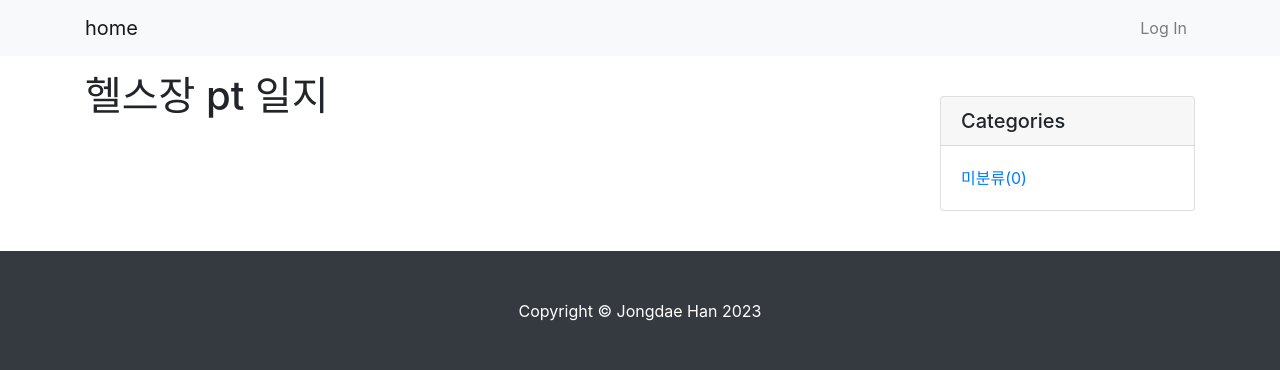
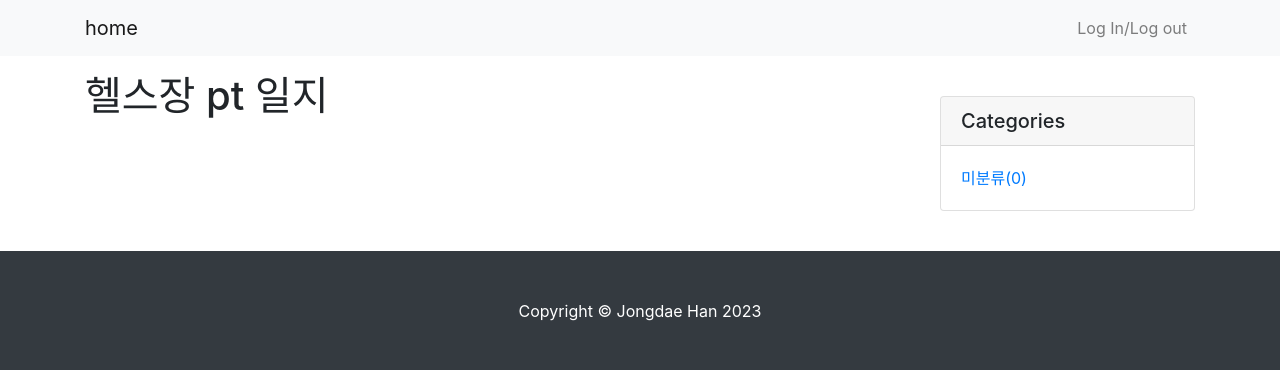
Before and after one commit to bbamsu99/RCP, a Django app: page /body/ in a window 1280 px wide. Shown: the top 370 px of the page. Run offline with Django 4.2, Linux system fonts and the light colour scheme; data that the repository does not hold is empty; some libraries are stand-ins or nearby versions.

Commit message:
이제못함

```diff
--- a/Body/templates/Body/navbar.html
+++ b/Body/templates/Body/navbar.html
@@ -11,7 +11,7 @@
             <div class="collapse navbar-collapse" id="navbarNavDropdown">
                 <ul class="navbar-nav ml-auto">
                     <li class="nav-item">
-                        <a class="nav-link" href="#" data-toggle="modal" data-target="#loginModal">Log In</a>
+                        <a class="nav-link" href="#" data-toggle="modal" data-target="#loginModal">Log In/Log out</a>
                     </li>
                 </ul>
             </div>
@@ -32,12 +32,7 @@
                 <div class="modal-body">
                     <div class="row">
                         <div class="col-md-6">
-                            <a role="button" type="button" class="btn btn-outline-dark btn-block btn-sm " href="{% provider_login_url 'google' %}"><i class="fab fa-google"></i>&nbsp&nbsp Log in with Google</button></a>
-                            <button type="button" class="btn btn-outline-dark btn-block btn-sm "><i class="fab fa-google"></i>&nbsp&nbsp Log in with Google</button>
-                            <button type="button" class="btn btn-outline-dark btn-block btn-sm "><i class="far fa-envelope"></i>&nbsp&nbsp Log in with E-mail</button>
-                        </div>
-                        <div class="col-md-6">
-                            <button type="button" class="btn btn-outline-dark btn-block btn-sm"><i class="far fa-envelope"></i>&nbsp&nbsp Sign Up with E-mail</button>
+                            <a role="button" type="button" class="btn btn-outline-dark btn-block btn-sm " href="{% provider_login_url 'google' %}"><i class="fab fa-google"></i>&nbsp&nbsp Log in/Log out with Google</button></a>
                         </div>
                     </div>
                 </div>
--- a/Body/views.py
+++ b/Body/views.py
@@ -9,7 +9,7 @@ class PostUpdate(LoginRequiredMixin, UpdateView):
     model = Post
     fields = ['title', 'content', 'head_image', 'category', 'tag']
 
-    template_name = 'body/post_update.html'
+    template_name = 'Body/post_update.html'
     def dispatch(self, request, *args, **kwargs):
         if request.user.is_authenticated and self.get_object().author == request.user:
             return super(PostUpdate,self).dispatch(request, *args, **kwargs)
```
